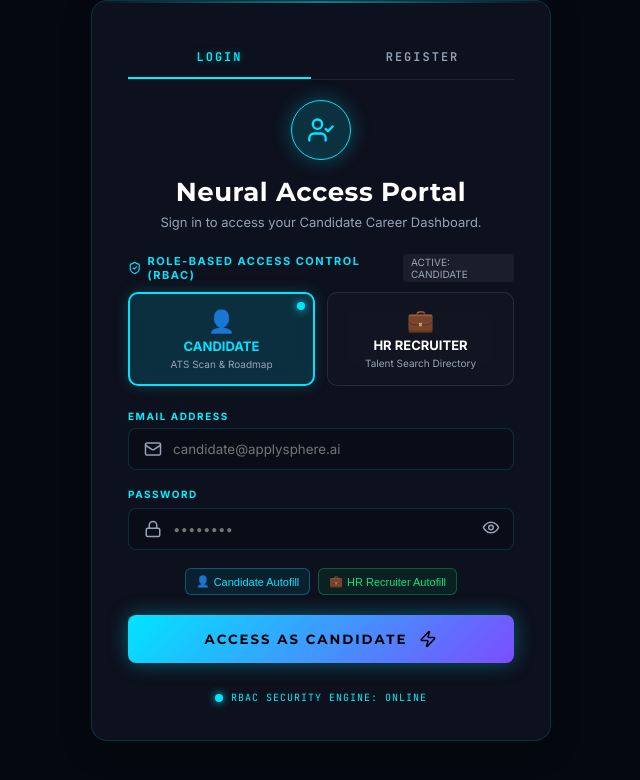
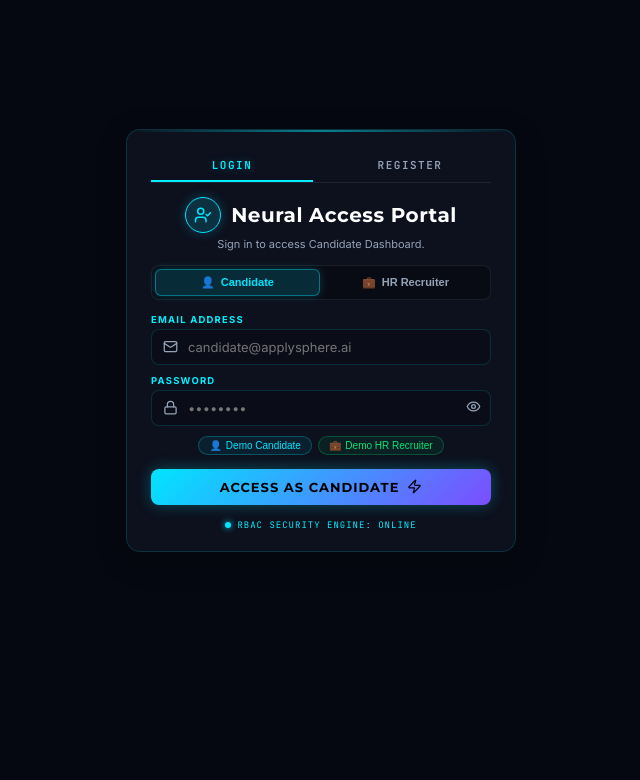
Before and after one commit to Rudrashrivastava/ATS-INTELLIGENCE, a React (Vite) app in the folder frontend/: page /auth in a window 1280 px wide. Shown: the top 780 px of the page, without its empty margins (319-959 px from the left). Built offline with nearby package versions, Linux system fonts and the light colour scheme.

Commit message:
refactor(auth): compact redesign of login and register card height and role selector

```diff
--- a/frontend/src/features/auth/Auth.jsx
+++ b/frontend/src/features/auth/Auth.jsx
@@ -1,6 +1,6 @@
 import { useState } from 'react';
 import { useNavigate } from 'react-router-dom';
-import { Lock, Mail, User, ShieldAlert, Zap, Eye, EyeOff, ShieldCheck, Briefcase, UserCheck } from 'lucide-react';
+import { Lock, Mail, User, ShieldAlert, Zap, Eye, EyeOff, Briefcase, UserCheck } from 'lucide-react';
 import { useAuth } from './hooks/useAuth';
 
 export default function Auth() {
@@ -65,105 +65,69 @@ export default function Auth() {
     }
   };
 
+  const isHR = formData.role === 'HR';
+  const themeColor = isHR ? '#00E676' : '#00E5FF';
+
   return (
     <div className="auth-container animate-fade-in">
       <div className="neural-panel auth-card glass-card">
 
+        {/* COMPACT TOP TABS */}
         <div className="auth-tabs">
           <div className={`auth-tab ${isLogin ? 'active' : ''}`} onClick={() => setIsLogin(true)}>LOGIN</div>
           <div className={`auth-tab ${!isLogin ? 'active' : ''}`} onClick={() => setIsLogin(false)}>REGISTER</div>
         </div>
 
-        <div style={{textAlign: 'center', marginBottom: '24px', marginTop: '16px'}}>
-           <div className="pulse-glow" style={{
-             width: '60px', height: '60px', borderRadius: '50%',
-             background: formData.role === 'HR' ? 'rgba(0, 230, 118, 0.15)' : 'rgba(0, 229, 255, 0.15)',
-             display: 'flex', alignItems: 'center', justifyContent: 'center', margin: '0 auto 16px',
-             border: formData.role === 'HR' ? '1.5px solid #00E676' : '1.5px solid #00E5FF',
-             boxShadow: formData.role === 'HR' ? '0 0 20px rgba(0,230,118,0.3)' : '0 0 20px rgba(0,229,255,0.3)'
+        {/* HEADER: COMPACT ICON + TITLE */}
+        <div style={{ textAlign: 'center', marginBottom: '14px' }}>
+          <div style={{ display: 'flex', alignItems: 'center', justifyContent: 'center', gap: '10px', marginBottom: '4px' }}>
+            <div style={{
+              width: '36px', height: '36px', borderRadius: '50%',
+              background: isHR ? 'rgba(0, 230, 118, 0.15)' : 'rgba(0, 229, 255, 0.15)',
+              display: 'flex', alignItems: 'center', justifyContent: 'center',
+              border: `1.5px solid ${themeColor}`,
+              boxShadow: `0 0 12px ${themeColor}40`
             }}>
-              {formData.role === 'HR' ? <Briefcase size={28} color="#00E676" /> : <UserCheck size={28} color="#00E5FF" />}
+              {isHR ? <Briefcase size={18} color="#00E676" /> : <UserCheck size={18} color="#00E5FF" />}
             </div>
-
-           <h1 style={{fontSize: '26px', color: '#fff', letterSpacing: '0.5px'}}>
+            <h1 style={{ fontSize: '20px', color: '#fff', letterSpacing: '0.5px', margin: 0 }}>
               {isLogin ? 'Neural Access Portal' : 'Create Operator Profile'}
             </h1>
-           <p className="text-muted" style={{fontSize: '13px', marginTop: '6px'}}>
+          </div>
+          <p className="text-muted" style={{ fontSize: '11px', margin: '2px 0 0' }}>
             {isLogin
-               ? `Sign in to access your ${formData.role === 'HR' ? 'HR Talent Acquisition' : 'Candidate Career'} Dashboard.`
-               : `Establish a new ${formData.role === 'HR' ? 'HR Recruiter' : 'Candidate'} identity in the ecosystem.`}
+              ? `Sign in to access ${isHR ? 'HR Recruiter' : 'Candidate'} Dashboard.`
+              : `Create new ${isHR ? 'HR Recruiter' : 'Candidate'} account.`}
           </p>
         </div>
 
-        {/* PROMINENT RBAC ROLE SELECTOR (VISIBLE ON BOTH LOGIN AND REGISTER) */}
-        <div className="form-group" style={{ marginBottom: '24px' }}>
-          <div style={{ display: 'flex', justifyContent: 'space-between', alignItems: 'center', marginBottom: '10px' }}>
-            <label style={{ fontSize: '11px', color: formData.role === 'HR' ? '#00E676' : '#00E5FF', letterSpacing: '1.5px', margin: 0, fontWeight: 'bold', display: 'flex', alignItems: 'center', gap: '6px' }}>
-              <ShieldCheck size={14} /> ROLE-BASED ACCESS CONTROL (RBAC)
-            </label>
-            <span style={{ fontSize: '10px', color: 'var(--text-muted)', background: 'rgba(255,255,255,0.06)', padding: '2px 8px', borderRadius: '4px' }}>
-              ACTIVE: {formData.role === 'HR' ? 'HR RECRUITER' : 'CANDIDATE'}
-            </span>
-          </div>
-
-          <div style={{ display: 'grid', gridTemplateColumns: '1fr 1fr', gap: '12px' }}>
-            {/* CANDIDATE ROLE CARD */}
-            <div
+        {/* SEGMENTED ROLE SWITCHER (SLIM HORIZONTAL PILL) */}
+        <div style={{ marginBottom: '14px' }}>
+          <div className="role-segmented-control">
+            <button
+              type="button"
+              className={`role-btn ${!isHR ? 'active candidate' : ''}`}
               onClick={() => setFormData({ ...formData, role: 'USER' })}
-              className="glass-card hover-lift"
-              style={{
-                padding: '14px 12px',
-                cursor: 'pointer',
-                textAlign: 'center',
-                borderRadius: '10px',
-                border: formData.role === 'USER' ? '2px solid #00E5FF' : '1px solid rgba(255,255,255,0.1)',
-                background: formData.role === 'USER' ? 'rgba(0, 229, 255, 0.15)' : 'rgba(255,255,255,0.02)',
-                boxShadow: formData.role === 'USER' ? '0 0 15px rgba(0, 229, 255, 0.2)' : 'none',
-                transition: 'all 0.3s ease',
-                position: 'relative'
-              }}
             >
-              <div style={{ fontSize: '22px', marginBottom: '4px' }}>👤</div>
-              <div style={{ fontSize: '13px', fontWeight: 'bold', color: formData.role === 'USER' ? '#00E5FF' : '#fff' }}>CANDIDATE</div>
-              <div style={{ fontSize: '10px', color: 'var(--text-muted)', marginTop: '4px' }}>ATS Scan & Roadmap</div>
-              {formData.role === 'USER' && (
-                <div style={{ position: 'absolute', top: '8px', right: '8px', width: '8px', height: '8px', borderRadius: '50%', background: '#00E5FF', boxShadow: '0 0 8px #00E5FF' }}></div>
-              )}
-            </div>
-
-            {/* HR RECRUITER ROLE CARD */}
-            <div
+              <span>👤</span> Candidate
+            </button>
+            <button
+              type="button"
+              className={`role-btn ${isHR ? 'active hr' : ''}`}
               onClick={() => setFormData({ ...formData, role: 'HR' })}
-              className="glass-card hover-lift"
-              style={{
-                padding: '14px 12px',
-                cursor: 'pointer',
-                textAlign: 'center',
-                borderRadius: '10px',
-                border: formData.role === 'HR' ? '2px solid #00E676' : '1px solid rgba(255,255,255,0.1)',
-                background: formData.role === 'HR' ? 'rgba(0, 230, 118, 0.15)' : 'rgba(255,255,255,0.02)',
-                boxShadow: formData.role === 'HR' ? '0 0 15px rgba(0, 230, 118, 0.2)' : 'none',
-                transition: 'all 0.3s ease',
-                position: 'relative'
-              }}
             >
-              <div style={{ fontSize: '22px', marginBottom: '4px' }}>💼</div>
-              <div style={{ fontSize: '13px', fontWeight: 'bold', color: formData.role === 'HR' ? '#00E676' : '#fff' }}>HR RECRUITER</div>
-              <div style={{ fontSize: '10px', color: 'var(--text-muted)', marginTop: '4px' }}>Talent Search Directory</div>
-              {formData.role === 'HR' && (
-                <div style={{ position: 'absolute', top: '8px', right: '8px', width: '8px', height: '8px', borderRadius: '50%', background: '#00E676', boxShadow: '0 0 8px #00E676' }}></div>
-              )}
-            </div>
+              <span>💼</span> HR Recruiter
+            </button>
           </div>
         </div>
 
         {error && (
-          <div style={{display: 'flex', alignItems: 'center', gap: '8px', color: '#ff1744', marginBottom: '20px', fontSize: '13px', background: 'rgba(255, 23, 68, 0.1)', padding: '12px', borderRadius: '8px', border: '1px solid rgba(255, 23, 68, 0.3)'}}>
-            <ShieldAlert size={16} /> {error}
+          <div style={{ display: 'flex', alignItems: 'center', gap: '8px', color: '#ff1744', marginBottom: '12px', fontSize: '12px', background: 'rgba(255, 23, 68, 0.1)', padding: '8px 12px', borderRadius: '6px', border: '1px solid rgba(255, 23, 68, 0.3)' }}>
+            <ShieldAlert size={14} /> {error}
           </div>
         )}
         {success && (
-          <div style={{color: '#00E5FF', marginBottom: '20px', fontSize: '13px', background: 'rgba(0, 229, 255, 0.1)', padding: '12px', borderRadius: '8px', border: '1px solid rgba(0, 229, 255, 0.3)'}}>
+          <div style={{ color: '#00E5FF', marginBottom: '12px', fontSize: '12px', background: 'rgba(0, 229, 255, 0.1)', padding: '8px 12px', borderRadius: '6px', border: '1px solid rgba(0, 229, 255, 0.3)' }}>
             {success}
           </div>
         )}
@@ -172,16 +136,16 @@ export default function Auth() {
           {!isLogin && (
             <div className="form-group">
               <label>FULL NAME</label>
-              <div style={{position: 'relative'}}>
-                <User size={18} color="var(--text-muted)" style={{position: 'absolute', top: '12px', left: '16px'}} />
+              <div style={{ position: 'relative' }}>
+                <User size={15} color="var(--text-muted)" style={{ position: 'absolute', top: '10px', left: '12px' }} />
                 <input
                   type="text"
                   className="glass-input"
-                  style={{paddingLeft: '44px', width: '100%'}}
+                  style={{ paddingLeft: '36px', width: '100%', height: '36px', fontSize: '13px' }}
                   value={formData.name}
-                  onChange={e => setFormData({...formData, name: e.target.value})}
+                  onChange={e => setFormData({ ...formData, name: e.target.value })}
                   required={!isLogin}
-                  placeholder={formData.role === 'HR' ? "Sarah Jenkins (Recruitment)" : "Alex Mercer (Engineer)"}
+                  placeholder={isHR ? "Sarah Jenkins (Recruiter)" : "Alex Mercer (Candidate)"}
                 />
               </div>
             </div>
@@ -189,32 +153,35 @@ export default function Auth() {
 
           <div className="form-group">
             <label>EMAIL ADDRESS</label>
-            <div style={{position: 'relative'}}>
-              <Mail size={18} color="var(--text-muted)" style={{position: 'absolute', top: '12px', left: '16px'}} />
+            <div style={{ position: 'relative' }}>
+              <Mail size={15} color="var(--text-muted)" style={{ position: 'absolute', top: '10px', left: '12px' }} />
               <input
                 type="email"
                 className="glass-input"
-                style={{paddingLeft: '44px', width: '100%'}}
+                style={{ paddingLeft: '36px', width: '100%', height: '36px', fontSize: '13px' }}
                 value={formData.email}
-                onChange={e => setFormData({...formData, email: e.target.value})}
+                onChange={e => setFormData({ ...formData, email: e.target.value })}
                 required
-                placeholder={formData.role === 'HR' ? "recruiter@techcorp.com" : "candidate@applysphere.ai"}
+                placeholder={isHR ? "recruiter@techcorp.com" : "candidate@applysphere.ai"}
               />
             </div>
           </div>
 
           <div className="form-group">
-            <div style={{display: 'flex', justifyContent: 'space-between', alignItems: 'center', marginBottom: '8px'}}>
-              <label style={{margin: 0}}>PASSWORD</label>
+            <div style={{ display: 'flex', justifyContent: 'space-between', alignItems: 'center', marginBottom: '4px' }}>
+              <label style={{ margin: 0 }}>PASSWORD</label>
+              {formData.password && (
+                <span style={{ fontSize: '10px', color: strength.color, fontWeight: 'bold' }}>{strength.label}</span>
+              )}
             </div>
-            <div style={{position: 'relative'}}>
-              <Lock size={18} color="var(--text-muted)" style={{position: 'absolute', top: '12px', left: '16px'}} />
+            <div style={{ position: 'relative' }}>
+              <Lock size={15} color="var(--text-muted)" style={{ position: 'absolute', top: '10px', left: '12px' }} />
               <input
                 type={showPassword ? 'text' : 'password'}
                 className="glass-input"
-                style={{paddingLeft: '44px', paddingRight: '44px', width: '100%'}}
+                style={{ paddingLeft: '36px', paddingRight: '36px', width: '100%', height: '36px', fontSize: '13px' }}
                 value={formData.password}
-                onChange={e => setFormData({...formData, password: e.target.value})}
+                onChange={e => setFormData({ ...formData, password: e.target.value })}
                 required
                 placeholder="••••••••"
               />
@@ -222,23 +189,18 @@ export default function Auth() {
                 type="button"
                 onClick={() => setShowPassword(!showPassword)}
                 style={{
-                  position: 'absolute', right: '14px', top: '50%', transform: 'translateY(-50%)',
-                  background: 'none', border: 'none', color: 'var(--text-muted)', cursor: 'pointer'
+                  position: 'absolute', right: '10px', top: '50%', transform: 'translateY(-50%)',
+                  background: 'none', border: 'none', color: 'var(--text-muted)', cursor: 'pointer', padding: 0
                 }}
                 title={showPassword ? "Hide Password" : "Show Password"}
               >
-                {showPassword ? <EyeOff size={18} /> : <Eye size={18} />}
+                {showPassword ? <EyeOff size={15} /> : <Eye size={15} />}
               </button>
             </div>
 
-            {/* PASSWORD STRENGTH PROGRESS BAR */}
+            {/* SLIM PASSWORD STRENGTH BAR */}
             {formData.password && (
-              <div style={{marginTop: '10px'}}>
-                <div style={{display: 'flex', justifyContent: 'space-between', fontSize: '11px', marginBottom: '4px'}}>
-                  <span style={{color: 'var(--text-muted)'}}>Password Strength:</span>
-                  <span style={{color: strength.color, fontWeight: 'bold'}}>{strength.label}</span>
-                </div>
-                <div style={{width: '100%', height: '4px', background: 'rgba(255,255,255,0.1)', borderRadius: '2px', overflow: 'hidden'}}>
+              <div style={{ width: '100%', height: '3px', background: 'rgba(255,255,255,0.1)', borderRadius: '2px', overflow: 'hidden', marginTop: '6px' }}>
                 <div style={{
                   width: `${strength.score}%`,
                   height: '100%',
@@ -246,75 +208,112 @@ export default function Auth() {
                   transition: 'all 0.3s ease'
                 }}></div>
               </div>
-              </div>
             )}
           </div>
 
-          {/* QUICK DEMO ROLE AUTOFILL BUTTONS */}
-          <div style={{ marginTop: '16px', display: 'flex', gap: '8px', justifyContent: 'center' }}>
+          {/* QUICK DEMO AUTOFILL CHIPS */}
+          <div style={{ marginTop: '10px', display: 'flex', gap: '6px', justifyContent: 'center' }}>
             <button
               type="button"
               onClick={() => handleQuickAutofill('USER')}
               style={{
-                background: 'rgba(0, 229, 255, 0.08)', border: '1px solid rgba(0, 229, 255, 0.3)',
-                color: '#00E5FF', borderRadius: '6px', padding: '6px 10px', fontSize: '11px', cursor: 'pointer',
-                display: 'flex', alignItems: 'center', gap: '4px'
+                background: 'rgba(0, 229, 255, 0.08)', border: '1px solid rgba(0, 229, 255, 0.25)',
+                color: '#00E5FF', borderRadius: '12px', padding: '3px 10px', fontSize: '10px', cursor: 'pointer',
+                display: 'flex', alignItems: 'center', gap: '4px', transition: 'all 0.2s ease'
               }}
             >
-              <span>👤</span> Candidate Autofill
+              <span>👤</span> Demo Candidate
             </button>
 
             <button
               type="button"
               onClick={() => handleQuickAutofill('HR')}
               style={{
-                background: 'rgba(0, 230, 118, 0.08)', border: '1px solid rgba(0, 230, 118, 0.3)',
-                color: '#00E676', borderRadius: '6px', padding: '6px 10px', fontSize: '11px', cursor: 'pointer',
-                display: 'flex', alignItems: 'center', gap: '4px'
+                background: 'rgba(0, 230, 118, 0.08)', border: '1px solid rgba(0, 230, 118, 0.25)',
+                color: '#00E676', borderRadius: '12px', padding: '3px 10px', fontSize: '10px', cursor: 'pointer',
+                display: 'flex', alignItems: 'center', gap: '4px', transition: 'all 0.2s ease'
               }}
             >
-              <span>💼</span> HR Recruiter Autofill
+              <span>💼</span> Demo HR Recruiter
             </button>
           </div>
 
+          {/* SUBMIT BUTTON */}
           <button
             type="submit"
             className="btn-primary"
             disabled={loading}
             style={{
-              width: '100%', marginTop: '20px', padding: '15px', display: 'flex',
-              justifyContent: 'center', alignItems: 'center', gap: '12px', fontWeight: 'bold',
-              letterSpacing: '2px',
-              background: formData.role === 'HR'
+              width: '100%', marginTop: '14px', padding: '10px 16px', display: 'flex',
+              justifyContent: 'center', alignItems: 'center', gap: '8px', fontWeight: 'bold',
+              letterSpacing: '1px', fontSize: '13px', borderRadius: '8px',
+              background: isHR
                 ? 'linear-gradient(135deg, #00E676 0%, #00B0FF 100%)'
                 : 'linear-gradient(135deg, #00E5FF 0%, #7C4DFF 100%)',
               border: 'none',
-              boxShadow: formData.role === 'HR'
-                ? '0 0 20px rgba(0, 230, 118, 0.35)'
-                : '0 0 20px rgba(0, 229, 255, 0.35)'
+              boxShadow: isHR
+                ? '0 0 15px rgba(0, 230, 118, 0.3)'
+                : '0 0 15px rgba(0, 229, 255, 0.3)'
             }}
           >
-            {loading ? 'SYNCHRONIZING...' : isLogin ? `ACCESS AS ${formData.role === 'HR' ? 'HR RECRUITER' : 'CANDIDATE'}` : `ESTABLISH ${formData.role === 'HR' ? 'HR' : 'CANDIDATE'} ACCOUNT`}
-            {!loading && <Zap size={18} />}
+            {loading ? 'SYNCHRONIZING...' : isLogin ? `ACCESS AS ${isHR ? 'HR RECRUITER' : 'CANDIDATE'}` : `CREATE ${isHR ? 'HR' : 'CANDIDATE'} ACCOUNT`}
+            {!loading && <Zap size={15} />}
           </button>
         </form>
 
-        <div style={{marginTop: '28px', textAlign: 'center'}}>
-          <div style={{display: 'flex', alignItems: 'center', justifyContent: 'center', gap: '8px'}}>
-            <div style={{width: '8px', height: '8px', borderRadius: '50%', background: formData.role === 'HR' ? '#00E676' : '#00E5FF', boxShadow: `0 0 8px ${formData.role === 'HR' ? '#00E676' : '#00E5FF'}`}}></div>
-            <span className="neon-text" style={{fontSize: '10px', letterSpacing: '1px'}}>RBAC SECURITY ENGINE: ONLINE</span>
+        <div style={{ marginTop: '14px', textAlign: 'center' }}>
+          <div style={{ display: 'flex', alignItems: 'center', justifyContent: 'center', gap: '6px' }}>
+            <div style={{ width: '6px', height: '6px', borderRadius: '50%', background: themeColor, boxShadow: `0 0 6px ${themeColor}` }}></div>
+            <span className="neon-text" style={{ fontSize: '9px', letterSpacing: '1px' }}>RBAC SECURITY ENGINE: ONLINE</span>
           </div>
         </div>
       </div>
+
       <style dangerouslySetInnerHTML={{ __html: `
-        .auth-container { display: flex; align-items: center; justify-content: center; min-height: calc(100vh - 100px); }
-        .auth-card { width: 100%; max-width: 460px; padding: 36px; border-radius: 16px; backdrop-filter: blur(16px); }
-        .auth-tabs { display: flex; gap: 20px; border-bottom: 1px solid rgba(255,255,255,0.08); margin-bottom: 20px; }
-        .auth-tab { padding: 12px 0; color: var(--text-muted); cursor: pointer; font-size: 12px; letter-spacing: 2px; font-weight: bold; border-bottom: 2px solid transparent; transition: 0.3s; }
+        .auth-container { display: flex; align-items: center; justify-content: center; min-height: calc(100vh - 120px); padding: 20px 0; }
+        .auth-card { width: 100%; max-width: 390px; padding: 20px 24px; border-radius: 14px; backdrop-filter: blur(16px); }
+        .auth-tabs { display: flex; gap: 16px; border-bottom: 1px solid rgba(255,255,255,0.08); margin-bottom: 14px; }
+        .auth-tab { padding: 8px 0; color: var(--text-muted); cursor: pointer; font-size: 11px; letter-spacing: 1.5px; font-weight: bold; border-bottom: 2px solid transparent; transition: 0.3s; }
         .auth-tab.active { color: var(--primary); border-bottom-color: var(--primary); }
-        .form-group { margin-bottom: 18px; }
-        .form-group label { display: block; font-size: 10px; color: var(--primary); letter-spacing: 1.5px; margin-bottom: 6px; font-weight: bold; }
-        .hover-lift:hover { transform: translateY(-2px); border-color: rgba(255,255,255,0.3) !important; }
+        .form-group { margin-bottom: 10px; }
+        .form-group label { display: block; font-size: 9.5px; color: var(--primary); letter-spacing: 1.2px; margin-bottom: 4px; font-weight: bold; }
+
+        .role-segmented-control {
+          display: flex;
+          background: rgba(0, 0, 0, 0.3);
+          border: 1px solid rgba(255, 255, 255, 0.08);
+          border-radius: 8px;
+          padding: 3px;
+          gap: 4px;
+        }
+        .role-btn {
+          flex: 1;
+          background: transparent;
+          border: none;
+          color: var(--text-muted);
+          padding: 6px 10px;
+          font-size: 11px;
+          font-weight: bold;
+          border-radius: 6px;
+          cursor: pointer;
+          transition: all 0.2s ease;
+          display: flex;
+          align-items: center;
+          justify-content: center;
+          gap: 6px;
+        }
+        .role-btn.active.candidate {
+          background: rgba(0, 229, 255, 0.15);
+          color: #00E5FF;
+          border: 1px solid rgba(0, 229, 255, 0.4);
+          box-shadow: 0 0 10px rgba(0, 229, 255, 0.2);
+        }
+        .role-btn.active.hr {
+          background: rgba(0, 230, 118, 0.15);
+          color: #00E676;
+          border: 1px solid rgba(0, 230, 118, 0.4);
+          box-shadow: 0 0 10px rgba(0, 230, 118, 0.2);
+        }
       `}} />
     </div>
   );
```
Lines whose indentation alone changed are shown as unchanged.
